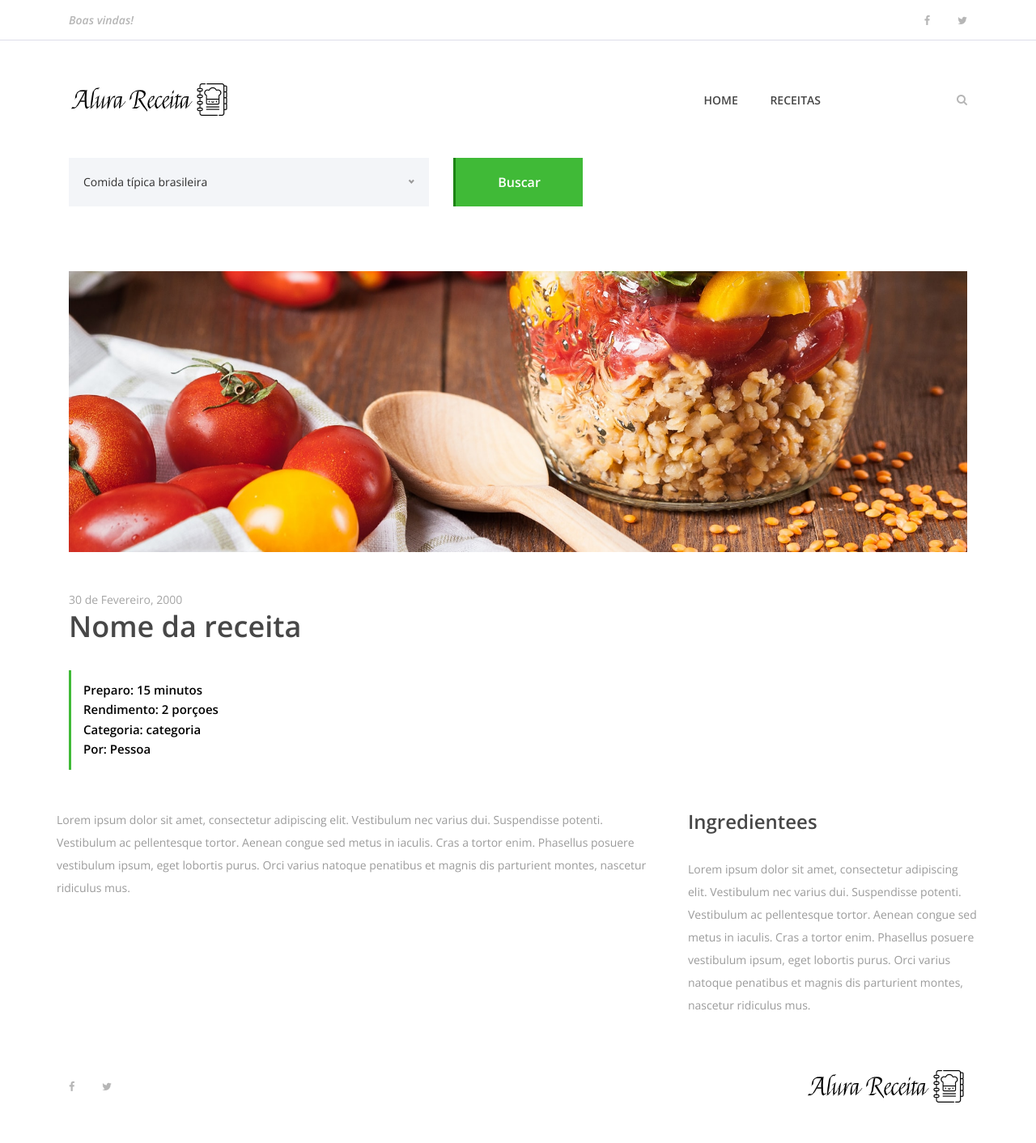
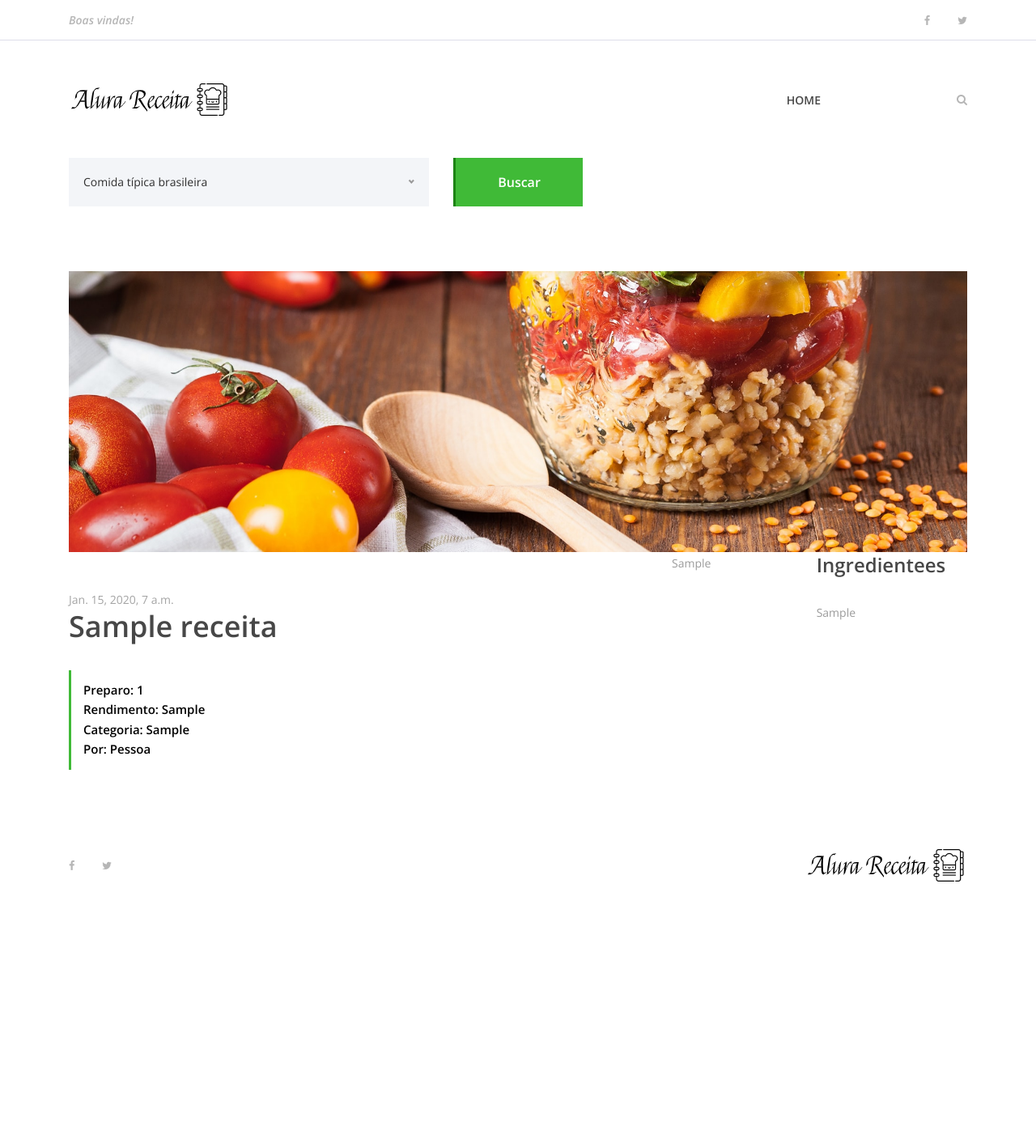
Before and after one commit to LucasPires50/alura_receita, a Django app: template receitas/templates/receita.html in a window 1280 px wide. Shown: the whole page at 81% size. After the commit the page ends 1089 px from the top, so only its background shows below. Run offline with Django 3.2, Linux system fonts and the light colour scheme; the template is opened without the code that fills it: values that come from a table or form of the project are taken from there, others are empty; tables that the repository leaves empty hold one stand-in row (values such as "Sample post"); some libraries are stand-ins or nearby versions.

Commit message:
config visualizaçao das info do banco na pagina html

```diff
--- a/receitas/api/urls.py
+++ b/receitas/api/urls.py
@@ -5,5 +5,5 @@
 
 urlpatterns = [
     path('', views.index, name='index'),
-    path('receita/', views.receita, name='receita')
+    path('<int:receita_id>/', views.receita, name='receita')
 ]
--- a/receitas/models.py
+++ b/receitas/models.py
@@ -4,7 +4,7 @@
 class Receita(models.Model):
     nome_receita = models.CharField(max_length=200)
     ingredientes = models.TextField()
-    mode_preparo = models.TextField()
+    modo_preparo = models.TextField()
     tempo_preparo = models.IntegerField()
     rendimento = models.CharField(max_length=100)
     categoria = models.CharField(max_length=100)
--- a/receitas/templates/index.html
+++ b/receitas/templates/index.html
@@ -37,7 +37,7 @@
                     <div class="single-best-receipe-area mb-30">
                         <img src="{% static 'img/bg-img/foto_receita.png'%}" alt="">
                         <div class="receipe-content">
-                            <a href="{%url 'receita'%}">
+                            <a href="{%url 'receita' receita.id %}">
                                 <h5>{{ receita.nome_receita }}</h5>
                             </a>
                         </div>
--- a/receitas/templates/partials/menu.html
+++ b/receitas/templates/partials/menu.html
@@ -57,7 +57,7 @@
                             <div class="classynav">
                                 <ul>
                                     <li><a href="{% url 'index'%}">Home</a></li>
-                                    <li><a href="{%url 'receita'%}">Receitas</a></li>
+                                    {% comment %} <li><a href="{%url 'receita'%}">Receitas</a></li> {% endcomment %}
                                 </ul>
 
                                 <!-- Formulario de busca -->
--- a/receitas/templates/receita.html
+++ b/receitas/templates/receita.html
@@ -65,12 +65,12 @@
                 <div class="row">
                     <div class="col-12 col-md-8">
                         <div class="receipe-headline my-5">
-                            <span>30 de Fevereiro, 2000</span>
-                            <h2>Nome da receita</h2>
+                            <span>{{receita.date_receita}}</span>
+                            <h2>{{ receita.nome_receita }}</h2>
                             <div class="receipe-duration">
-                                <h6>Preparo: 15 minutos</h6>
-                                <h6>Rendimento: 2 porçoes</h6>
-                                <h6>Categoria: categoria</h6>
+                                <h6>Preparo: {{receita.tempo_preparo}}</h6>
+                                <h6>Rendimento: {{receita.rendimento}}</h6>
+                                <h6>Categoria: {{receita.categoria}}</h6>
                                 <h6>Por: Pessoa</h6>
                             </div>
                         </div>
@@ -80,7 +80,7 @@
                     <div class="col-12 col-lg-8">
                         <!-- Single Preparation Step -->
                         <div class="single-preparation-step d-flex">
-                            <p>Lorem ipsum dolor sit amet, consectetur adipiscing elit. Vestibulum nec varius dui. Suspendisse potenti. Vestibulum ac pellentesque tortor. Aenean congue sed metus in iaculis. Cras a tortor enim. Phasellus posuere vestibulum ipsum, eget lobortis purus. Orci varius natoque penatibus et magnis dis parturient montes, nascetur ridiculus mus. </p>
+                            <p>{{ receita.modo_preparo }}</p>
                         </div>
                     </div>
 
@@ -89,7 +89,7 @@
                         <div class="ingredients">
                             <h4>Ingredientees</h4>
                             <div class="ingredients">
-                                <p>Lorem ipsum dolor sit amet, consectetur adipiscing elit. Vestibulum nec varius dui. Suspendisse potenti. Vestibulum ac pellentesque tortor. Aenean congue sed metus in iaculis. Cras a tortor enim. Phasellus posuere vestibulum ipsum, eget lobortis purus. Orci varius natoque penatibus et magnis dis parturient montes, nascetur ridiculus mus. </p>
+                                <p>{{ receita.ingredientes }}</p>
                             </p>
                             </div>
                         </div>
```
Also changed, not shown: receitas/api/views.py (+9 -3 lines), receitas/migrations/0004_auto_20210427_1100.py (added).
